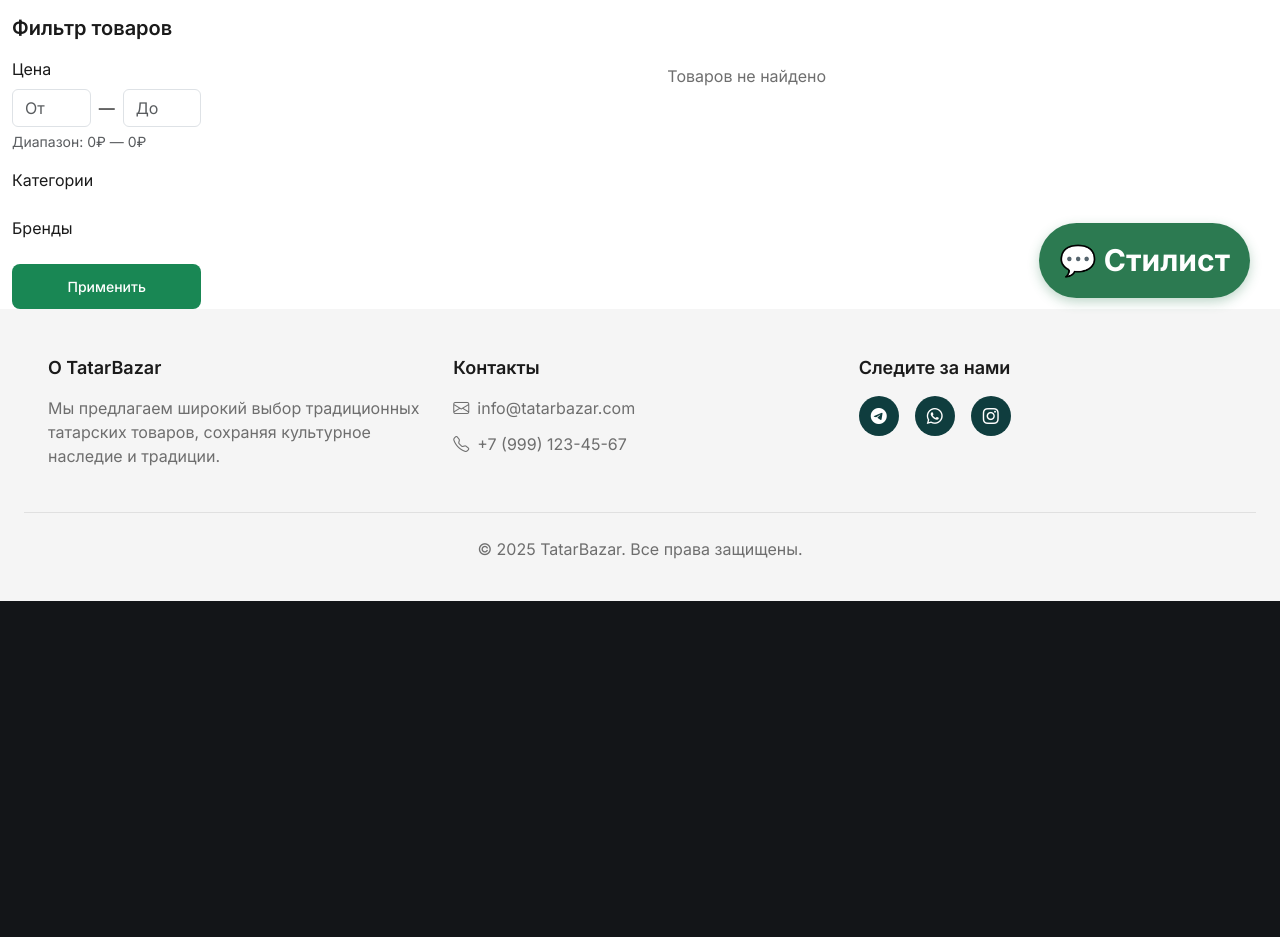
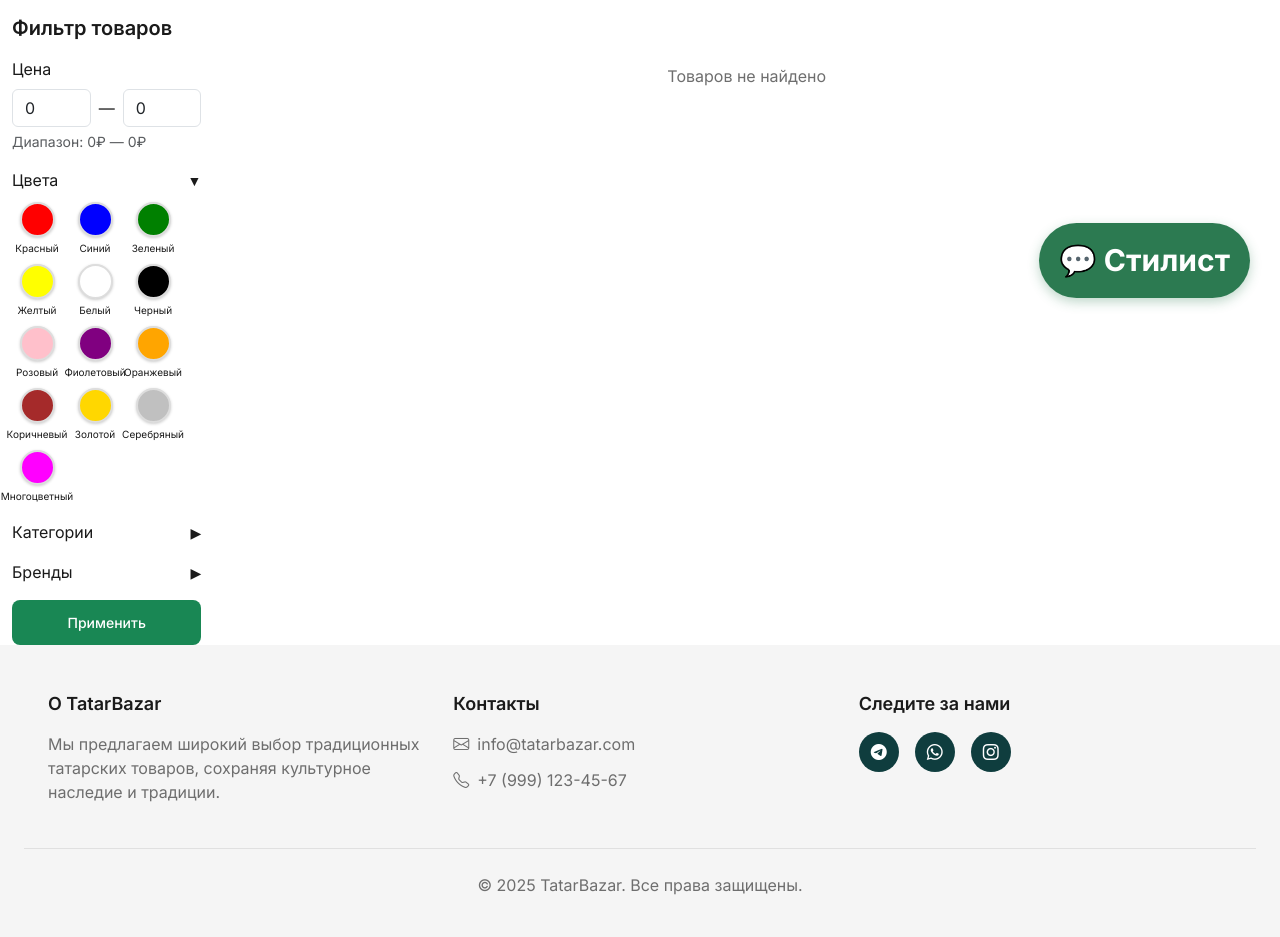
Before and after one commit to ZukhraKamalova/tatDIPLOM, a Django app: page /catalog/ in a window 1280 px wide. Shown: the part 472-1409 px from the top of the page. Before the commit the page ends 1073 px from the top, so only its background shows below. Run offline with Django 5.2, Linux system fonts and the light colour scheme; data that the repository does not hold is empty; some libraries are stand-ins or nearby versions.

Commit message:
Исправление отображения цветов в фильтре

```diff
--- a/static/css/styles.css
+++ b/static/css/styles.css
@@ -1797,3 +1797,17 @@ p {
         font-size: 11px;
     }
 }
+
+.color-circle[data-color="red"] { background-color: #ff0000; }
+.color-circle[data-color="blue"] { background-color: #0000ff; }
+.color-circle[data-color="green"] { background-color: #008000; }
+.color-circle[data-color="yellow"] { background-color: #ffff00; }
+.color-circle[data-color="white"] { background-color: #ffffff; }
+.color-circle[data-color="black"] { background-color: #000000; }
+.color-circle[data-color="pink"] { background-color: #ffc0cb; }
+.color-circle[data-color="purple"] { background-color: #800080; }
+.color-circle[data-color="orange"] { background-color: #ffa500; }
+.color-circle[data-color="brown"] { background-color: #a52a2a; }
+.color-circle[data-color="gold"] { background-color: #ffd700; }
+.color-circle[data-color="silver"] { background-color: #c0c0c0; }
+.color-circle[data-color="multi"] { background-color: #ff00ff; }
--- a/store/templates/base.html
+++ b/store/templates/base.html
@@ -292,79 +292,142 @@
         }
 
         function showProducts(products) {
+    console.log('showProducts вызвана, товаров:', products ? products.length : 0);
+
     if (!products || !Array.isArray(products) || products.length === 0) {
+        console.log('Нет товаров для отображения');
         return;
     }
 
+    // Определяем мобильное устройство
+    const isMobile = window.innerWidth <= 768;
+
+    // Проверяем последнее сообщение ассистента
+    const lastMessage = chatMessages.querySelector('.message.assistant:last-child');
+    if (!lastMessage) {
+        console.log('Не найдено последнее сообщение ассистента');
+        return;
+    }
+
+    // Удаляем старый блок с товарами, если есть
+    const oldProducts = lastMessage.querySelector('.suggested-products');
+    if (oldProducts) {
+        oldProducts.remove();
+    }
+
+    // Создаем контейнер для товаров
     const productsContainer = document.createElement('div');
     productsContainer.className = 'suggested-products';
     productsContainer.style.cssText = `
         margin-top: 15px;
-                padding: 12px;
+        padding: ${isMobile ? '8px' : '12px'};
         background: #f8f9fa;
         border-radius: 10px;
         border: 1px solid #dee2e6;
-                max-width: 100%;
+        width: 100%;
+        box-sizing: border-box;
+        clear: both;
     `;
 
+    // Заголовок
     const title = document.createElement('div');
-            title.textContent = 'Подобранные товары:';
-            title.style.cssText = `font-weight: bold; margin-bottom: 12px; color: #2c7a51; font-size: 14px;`;
+    title.textContent = '✨ Подобранные товары:';
+    title.style.cssText = `
+        font-weight: bold;
+        margin-bottom: ${isMobile ? '8px' : '12px'};
+        color: #2c7a51;
+        font-size: ${isMobile ? '12px' : '14px'};
+        text-align: center;
+    `;
     productsContainer.appendChild(title);
 
+    // Сетка для карточек
     const grid = document.createElement('div');
-            grid.style.cssText = `display: grid; grid-template-columns: repeat(2, 1fr); gap: 12px;`;
+    const columns = isMobile ? 2 : 2;
+    grid.style.cssText = `
+        display: grid;
+        grid-template-columns: repeat(${columns}, 1fr);
+        gap: ${isMobile ? '8px' : '12px'};
+    `;
 
-            products.forEach((product) => {
+    // Добавляем карточки товаров
+    products.forEach((product, index) => {
         const card = document.createElement('div');
         card.className = 'product-card';
         card.style.cssText = `
             background: white;
             border-radius: 8px;
-                    padding: 10px;
+            padding: ${isMobile ? '6px' : '8px'};
             border: 1px solid #e9ecef;
             cursor: pointer;
-                    transition: all 0.3s;
+            transition: transform 0.2s;
             display: flex;
             flex-direction: column;
             height: 100%;
+            box-sizing: border-box;
         `;
-                card.onclick = () => window.open(product.url, '_blank');
 
+        card.onclick = () => {
+            window.open(product.url, '_blank');
+        };
+
+        // Контейнер для изображения
         const imgContainer = document.createElement('div');
+        const imgHeight = isMobile ? '70px' : '90px';
         imgContainer.style.cssText = `
-                    height: 90px;
-                    background: linear-gradient(135deg, #f8f9fa, #e9ecef);
+            height: ${imgHeight};
+            background: #f8f9fa;
             border-radius: 6px;
             display: flex;
             align-items: center;
             justify-content: center;
-                    margin-bottom: 8px;
+            margin-bottom: 6px;
             overflow: hidden;
         `;
 
+        // Изображение
         const img = document.createElement('img');
         img.src = product.image_url || '/static/img/no-image.jpg';
         img.alt = product.name;
-                img.style.cssText = `max-width: 100%; max-height: 100%; object-fit: contain;`;
+        img.style.cssText = `
+            max-width: 100%;
+            max-height: 100%;
+            object-fit: contain;
+        `;
         img.onerror = function() {
-                    this.src = 'https://via.placeholder.com/100x100/2c7a51/ffffff?text=Товар';
+            this.onerror = null;
+            this.src = '/static/img/no-image.jpg';
         };
         imgContainer.appendChild(img);
 
+        // Название товара
+        const nameMaxLen = isMobile ? 18 : 20;
         const name = document.createElement('div');
-                name.textContent = product.name.length > 20 ? product.name.substring(0, 20) + '...' : product.name;
-                name.style.cssText = `font-size: 12px; font-weight: 600; margin-bottom: 5px; color: #212529;`;
+        name.textContent = product.name.length > nameMaxLen ?
+            product.name.substring(0, nameMaxLen) + '...' : product.name;
+        name.style.cssText = `
+            font-size: ${isMobile ? '10px' : '12px'};
+            font-weight: 600;
+            margin-bottom: 4px;
+            color: #212529;
+            line-height: 1.3;
+            text-align: center;
+        `;
 
+        // Цена
         const price = document.createElement('div');
         if (product.sale_price && product.is_sale) {
             price.innerHTML = `
-                        <span style="color: #dc3545; font-weight: bold; font-size: 13px;">${product.sale_price} ₽</span>
-                        <span style="text-decoration: line-through; color: #6c757d; font-size: 11px; margin-left: 5px;">${product.price} ₽</span>
+                <span style="color: #dc3545; font-weight: bold; font-size: ${isMobile ? '11px' : '13px'};">
+                    ${product.sale_price} ₽
+                </span>
+                <span style="text-decoration: line-through; color: #6c757d; font-size: ${isMobile ? '9px' : '11px'}; margin-left: 4px;">
+                    ${product.price} ₽
+                </span>
             `;
         } else {
             price.textContent = product.price + ' ₽';
-                    price.style.cssText = 'font-size: 13px; color: #2c7a51; font-weight: bold; margin-top: auto;';
+            price.style.cssText = `font-size: ${isMobile ? '11px' : '13px'}; color: #2c7a51; font-weight: bold; text-align: center;`;
         }
 
         card.appendChild(imgContainer);
@@ -375,12 +438,20 @@
 
     productsContainer.appendChild(grid);
 
-            const messageDiv = document.createElement('div');
-            messageDiv.className = 'message assistant';
-            messageDiv.appendChild(productsContainer);
-            chatMessages.appendChild(messageDiv);
-            chatMessages.scrollTop = chatMessages.scrollHeight;
+    // Добавляем контейнер в конец последнего сообщения ассистента
+    lastMessage.appendChild(productsContainer);
+
+    // Прокручиваем вниз
+    setTimeout(() => {
+        chatMessages.scrollTo({
+            top: chatMessages.scrollHeight,
+            behavior: 'smooth'
+        });
+    }, 50);
+
+    console.log('Товары успешно добавлены в чат, кол-во:', products.length);
 }
+
 
         // Отправка сообщения
         function sendMessage() {
--- a/store/templates/catalog.html
+++ b/store/templates/catalog.html
@@ -1,7 +1,6 @@
 {% extends 'base.html' %}
 {% load static %}
 {% block content %}
-<!-- Header с видеофоном -->
 <header class="bg-dark text-white py-5" style="
     height: 50vh;
     position: relative;
@@ -47,44 +46,53 @@
 
 <div class="container-fluid mt-3">
     <div class="row">
-        <!-- Левая панель фильтров -->
         <div class="col-lg-2">
             <div class="filter-panel">
                 <h5 class="text-gold">Фильтр товаров</h5>
                 <form method="get" action="{% url 'catalog' %}" id="priceFilterForm">
-                    <!-- Фильтр по цене -->
                     <div class="mb-3">
                         <label class="form-label">Цена</label>
                         <div class="d-flex align-items-center gap-2">
-                            <input type="number"
-                                   class="form-control w-auto"
-                                   style="min-width: 77px;"
-                                   name="min_price"
-                                   id="minPriceInput"
-                                   placeholder="От"
-                                   value="{{ selected_min_price }}"
-                                   min="{{ min_price }}">
+                            <input type="number" class="form-control w-auto" style="min-width: 77px;"
+                                   name="min_price" id="minPriceInput" placeholder="От"
+                                   value="{{ selected_min_price }}" min="{{ min_price }}">
                             <span class="flex-shrink-0">—</span>
-                            <input type="number"
-                                   class="form-control w-auto"
-                                   style="min-width: 77px;"
-                                   name="max_price"
-                                   id="maxPriceInput"
-                                   placeholder="До"
-                                   value="{{ selected_max_price }}"
-                                   max="{{ max_price }}">
+                            <input type="number" class="form-control w-auto" style="min-width: 77px;"
+                                   name="max_price" id="maxPriceInput" placeholder="До"
+                                   value="{{ selected_max_price }}" max="{{ max_price }}">
                         </div>
                         <div class="text-muted small mt-1">
                             Диапазон: {{ min_price }}₽ — {{ max_price }}₽
                         </div>
                     </div>
 
-                    <!-- Категории -->
                     <div class="mb-3">
-                        <label class="form-label" onclick="toggleCategory()" style="cursor:pointer;">
-                            Категории
+    <div class="d-flex justify-content-between align-items-center" style="cursor: pointer;" onclick="toggleColors()">
+        <label class="form-label mb-0">Цвета</label>
+        <small id="colorsToggleIcon">▼</small>
+    </div>
+    <div id="colorsList" style="display: block; margin-top: 10px;">
+        <div class="color-grid" style="display: flex; flex-wrap: wrap; gap: 8px;">
+            {% for color_code, color_name in color_choices %}
+            <label class="color-tile" style="display: flex; flex-direction: column; align-items: center; cursor: pointer; width: 50px;">
+                <input type="checkbox" name="color" value="{{ color_code }}"
+                       style="display: none;"
+                       {% if color_code in selected_colors %}checked{% endif %}
+                       onchange="this.form.submit()">
+                <div class="color-circle" data-color="{{ color_code }}" style="width: 35px; height: 35px; border-radius: 50%; border: 2px solid #ddd; box-shadow: 0 1px 3px rgba(0,0,0,0.2);"></div>
+                <span style="font-size: 10px; margin-top: 4px;">{{ color_name }}</span>
             </label>
-                        <div id="categoryList">
+            {% endfor %}
+        </div>
+    </div>
+</div>
+
+                    <div class="mb-3">
+                        <div class="d-flex justify-content-between align-items-center" style="cursor: pointer;" onclick="toggleCategory()">
+                            <label class="form-label mb-0">Категории</label>
+                            <small id="categoryToggleIcon">▶</small>
+                        </div>
+                        <div id="categoryList" style="display: none; margin-top: 10px;">
                             {% for category in categories %}
                                 <div class="form-check">
                                     <input class="form-check-input" type="checkbox" name="category"
@@ -96,12 +104,12 @@
                         </div>
                     </div>
 
-                    <!-- Фильтр по брендам -->
                     <div class="mb-3">
-                        <label class="form-label" onclick="toggleBrands()" style="cursor:pointer;">
-                            Бренды
-                        </label>
-                        <div id="brandList">
+                        <div class="d-flex justify-content-between align-items-center" style="cursor: pointer;" onclick="toggleBrands()">
+                            <label class="form-label mb-0">Бренды</label>
+                            <small id="brandsToggleIcon">▶</small>
+                        </div>
+                        <div id="brandList" style="display: none; margin-top: 10px;">
                             {% for brand in brands %}
                                 <div class="form-check">
                                     <input class="form-check-input" type="checkbox" name="brand"
@@ -126,12 +134,10 @@
                         {% if product.is_sale %}
                         <div class="badge bg-danger text-white position-absolute" style="top: 0.5rem; right: 0.5rem; z-index: 1;">Скидка</div>
                         {% endif %}
-
                         <div style="position: relative; width: 100%; padding-top: 100%; overflow: hidden;">
                             <img src="{{ product.image.url }}" alt="{{ product.name }}"
                                  style="position: absolute; top: 0; left: 0; width: 100%; height: 100%; object-fit: cover;">
                         </div>
-
                         <div class="card-body text-center">
                             <h5 class="card-title fw-bold" style="font-size: 14px; min-height: 40px;">{{ product.name }}</h5>
                             {% if product.is_sale %}
@@ -143,7 +149,6 @@
                                 <p class="mb-1 fw-bold">{{ product.price }}₽</p>
                             {% endif %}
                         </div>
-
                         <div class="card-footer bg-transparent border-0 text-center pt-0">
                             <div class="d-flex justify-content-center align-items-center gap-2 mb-2">
                                 <input type="number" class="form-control text-center qty-input" value="1" min="1" max="50" style="width: 55px;">
@@ -166,6 +171,42 @@
 <div id="csrf-token" data-token="{{ csrf_token }}"></div>
 
 <script>
+function toggleCategory() {
+    const list = document.getElementById('categoryList');
+    const icon = document.getElementById('categoryToggleIcon');
+    if (list.style.display === 'none') {
+        list.style.display = 'block';
+        icon.textContent = '▼';
+    } else {
+        list.style.display = 'none';
+        icon.textContent = '▶';
+    }
+}
+
+function toggleBrands() {
+    const list = document.getElementById('brandList');
+    const icon = document.getElementById('brandsToggleIcon');
+    if (list.style.display === 'none') {
+        list.style.display = 'block';
+        icon.textContent = '▼';
+    } else {
+        list.style.display = 'none';
+        icon.textContent = '▶';
+    }
+}
+
+function toggleColors() {
+    const list = document.getElementById('colorsList');
+    const icon = document.getElementById('colorsToggleIcon');
+    if (list.style.display === 'none') {
+        list.style.display = 'block';
+        icon.textContent = '▼';
+    } else {
+        list.style.display = 'none';
+        icon.textContent = '▶';
+    }
+}
+
 document.addEventListener('DOMContentLoaded', function() {
     const minPriceInput = document.getElementById('minPriceInput');
     const maxPriceInput = document.getElementById('maxPriceInput');
@@ -176,11 +217,9 @@ document.addEventListener('DOMContentLoaded', function() {
     form.addEventListener('submit', function(e) {
         let minVal = parseFloat(minPriceInput.value) || minPrice;
         let maxVal = parseFloat(maxPriceInput.value) || maxPrice;
-
         if (minVal < minPrice) minVal = minPrice;
         if (maxVal > maxPrice) maxVal = maxPrice;
         if (minVal > maxVal) minVal = maxPrice;
-
         minPriceInput.value = minVal;
         maxPriceInput.value = maxVal;
     });
@@ -204,7 +243,7 @@ document.addEventListener('DOMContentLoaded', function () {
     document.querySelectorAll('.add-to-cart-btn').forEach(function(btn) {
         btn.addEventListener('click', function() {
             const productId = this.dataset.productId;
-            const card = this.closest('.card') || this.parentElement;
+            const card = this.closest('.card');
             const qtyInput = card.querySelector('.qty-input');
             const qty = qtyInput ? qtyInput.value : 1;
             const csrfToken = document.getElementById('csrf-token').dataset.token;
@@ -241,19 +280,5 @@ document.addEventListener('DOMContentLoaded', function () {
         });
     });
 });
-
-function toggleBrands() {
-    const list = document.getElementById('brandList');
-    if (list) {
-        list.style.display = list.style.display === 'none' ? 'block' : 'none';
-    }
-}
-
-function toggleCategory() {
-    const list = document.getElementById('categoryList');
-    if (list) {
-        list.style.display = list.style.display === 'none' ? 'block' : 'none';
-    }
-}
 </script>
 {% endblock %}
--- a/store/views.py
+++ b/store/views.py
@@ -21,6 +21,7 @@ from django.apps import apps
 import random
 from django.contrib.auth.decorators import login_required
 from payment.models import Order, OrderItem
+from django.db.models import Min, Max
 
 
 def search(request):
@@ -129,54 +130,72 @@ def home(request):
 
     return render(request, 'home.html', context)
 
+
+
 def catalog(request):
     products = Product.objects.all()
 
-    # Получаем диапазон цен
-    price_range = Product.objects.aggregate(Min('price'), Max('price'))
-    min_price = price_range['price__min'] or 0
-    max_price = price_range['price__max'] or 0
+    # Получаем выбранные фильтры
+    selected_min_price = request.GET.get('min_price')
+    selected_max_price = request.GET.get('max_price')
+    selected_categories = request.GET.getlist('category')
+    selected_brands = request.GET.getlist('brand')
+    selected_colors = request.GET.getlist('color')
+
+    # Фильтрация по цветам
+    if selected_colors:
+        products = products.filter(color__in=selected_colors)
+
+    # Получаем диапазон цен до фильтрации (для отображения)
+    global_min = Product.objects.aggregate(Min('price'))['price__min'] or 0
+    global_max = Product.objects.aggregate(Max('price'))['price__max'] or 0
 
     # Обработка минимальной цены
-    selected_min_price = request.GET.get('min_price', min_price)
     try:
-        selected_min_price = float(selected_min_price)
-        if selected_min_price < min_price:
-            selected_min_price = min_price
+        selected_min_price = float(selected_min_price) if selected_min_price else global_min
+        if selected_min_price < global_min:
+            selected_min_price = global_min
     except (ValueError, TypeError):
-        selected_min_price = min_price
+        selected_min_price = global_min
 
     # Обработка максимальной цены
-    selected_max_price = request.GET.get('max_price', max_price)
     try:
-        selected_max_price = float(selected_max_price)
-        if selected_max_price > max_price:
-            selected_max_price = max_price
+        selected_max_price = float(selected_max_price) if selected_max_price else global_max
+        if selected_max_price > global_max:
+            selected_max_price = global_max
     except (ValueError, TypeError):
-        selected_max_price = max_price
+        selected_max_price = global_max
 
     # Фильтрация по цене
     products = products.filter(price__gte=selected_min_price, price__lte=selected_max_price)
 
-    # Остальные фильтры (категории, бренды)
-    selected_categories = request.GET.getlist('category')
+    # Фильтрация по категориям
     if selected_categories:
         products = products.filter(categories__name__in=selected_categories).distinct()
 
-    selected_brands = request.GET.getlist('brand')
+    # Фильтрация по брендам
     if selected_brands:
         products = products.filter(brand__brand_name__in=selected_brands)
 
+    # Динамический ценовой диапазон после фильтрации
+    current_min = products.aggregate(Min('price'))['price__min'] or global_min
+    current_max = products.aggregate(Max('price'))['price__max'] or global_max
+
+    # Список цветов для отображения (из модели Product)
+    color_choices = Product.COLOR_CHOICES
+
     context = {
         'products': products,
-        'min_price': min_price,
-        'max_price': max_price,
+        'min_price': current_min,
+        'max_price': current_max,
         'selected_min_price': selected_min_price,
         'selected_max_price': selected_max_price,
         'categories': Category.objects.all(),
         'brands': Brand.objects.all().order_by('brand_name'),
         'selected_categories': selected_categories,
         'selected_brands': selected_brands,
+        'selected_colors': selected_colors,
+        'color_choices': color_choices,
     }
 
     return render(request, 'catalog.html', context)
```
Lines whose indentation alone changed are shown as unchanged.
